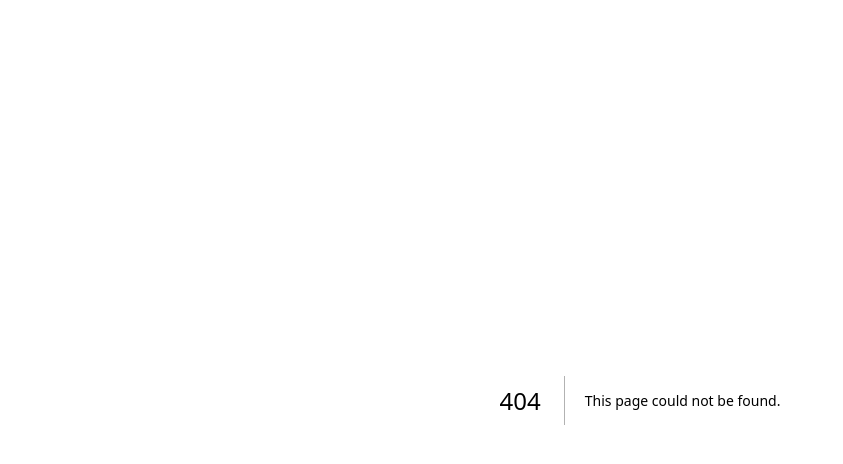
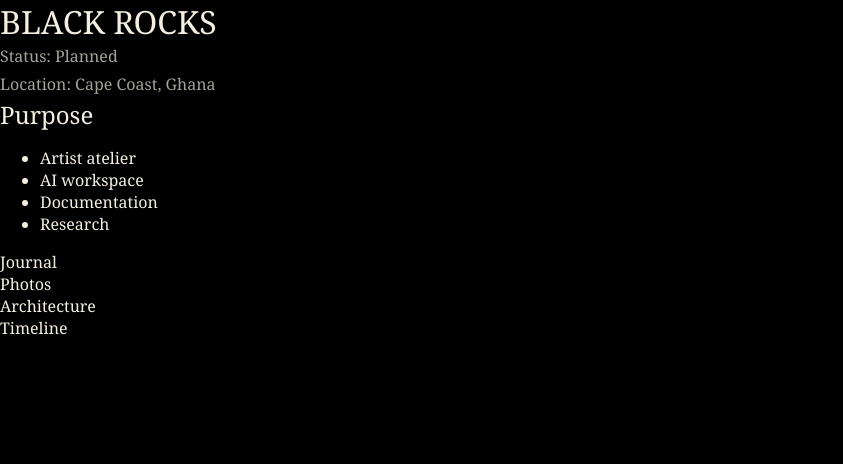
Before and after one commit to solvinter/edge.solvinter, a Next.js app: page /nodes/black-rocks in a window 1280 px wide. Before the commit this address had no page. Shown: the top 464 px of the page, without its empty margins (0-843 px from the left). Built offline with nearby package versions, Linux system fonts and the light colour scheme.

Commit message:
Create BlackRocksPage component with details

```diff
--- /dev/null
+++ b/src/app/nodes/black-rocks/page.js
@@ -0,0 +1,28 @@
+export default function BlackRocksPage() {
+  return (
+    <main>
+      <h1>BLACK ROCKS</h1>
+
+      <p>Status: Planned</p>
+      <p>Location: Cape Coast, Ghana</p>
+
+      <h2>Purpose</h2>
+      <ul>
+        <li>Artist atelier</li>
+        <li>AI workspace</li>
+        <li>Documentation</li>
+        <li>Research</li>
+      </ul>
+
+      <nav>
+        <a href="/nodes/black-rocks/journal">Journal</a>
+        <br />
+        <a href="/nodes/black-rocks/gallery">Photos</a>
+        <br />
+        <a href="/nodes/black-rocks/architecture">Architecture</a>
+        <br />
+        <a href="/nodes/black-rocks/timeline">Timeline</a>
+      </nav>
+    </main>
+  );
+}
```
